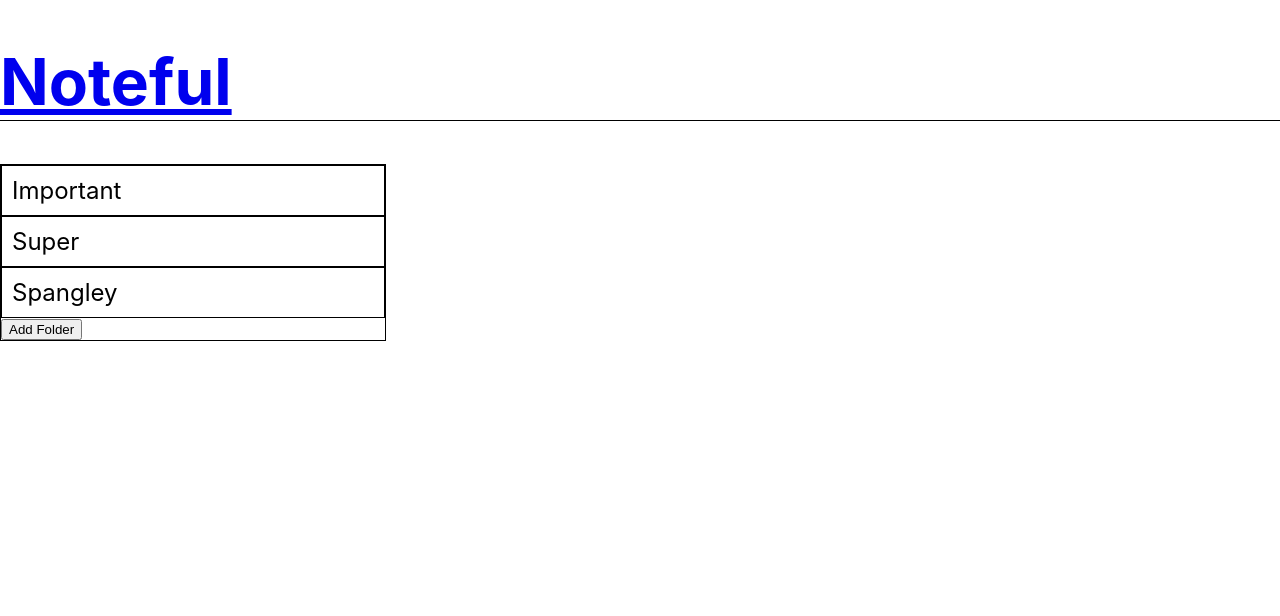
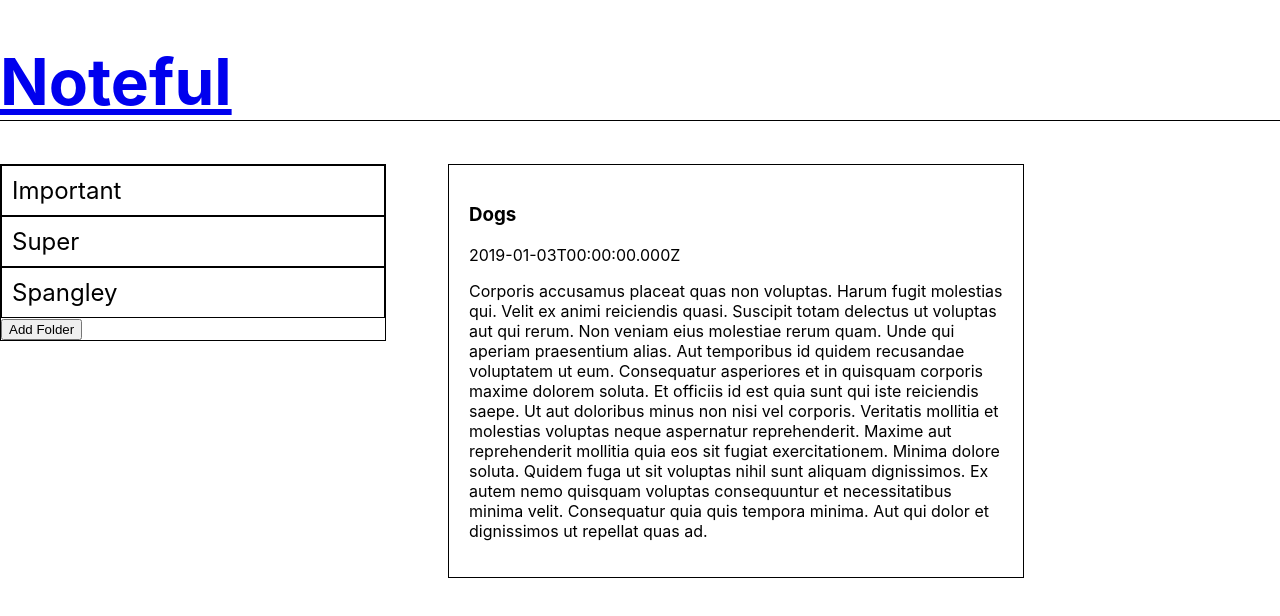
Before and after one commit to thinkful-ei-narwhal/noteful-context-Joseph-Kevin, a React (Create React App) app: page /note/cbc787a0-ffaf-11e8-8eb2-f2801f1b9fd1 in a window 1280 px wide. Shown: the top 616 px of the page. Built offline with nearby package versions, Linux system fonts and the light colour scheme.

Commit message:
inital commit for context assignment

```diff
--- a/src/App.css
+++ b/src/App.css
@@ -1,3 +1,7 @@
-.note-items {
+.note-item {
   margin-left: 35%;
+  margin-right: 20%;
+  border: 1px solid black;
+  margin-bottom: 30px;
+  padding: 20px;
 }
--- a/src/App.js
+++ b/src/App.js
@@ -3,7 +3,7 @@ import { Route, Switch } from 'react-router-dom';
 import './App.css';
 import Main from './components/Main';
 import FolderList from './components/FolderList';
-import Note from './components/Note';
+import ExpandedNote from './components/ExpandedNote';
 import Header from './components/constants/Header';
 import Sidebar from './components/constants/Sidebar';
 
@@ -128,8 +128,12 @@ export default class App extends React.Component {
     }
   }
 
+
+
   render() {
+
     return (
+
       <div className="App">
         <Header />
         <Sidebar state={this.state}/>
@@ -143,8 +147,12 @@ export default class App extends React.Component {
             render={(props) => <FolderList {...props}  state={this.state} />}
           />
           <Route
-            exact path='/note'
-            component={Note}
+            exact path='/note/:id'
+            render={(props) => <ExpandedNote {...props} state={this.state} />}
+          />
+          <Route
+          exact path='/folders/note/:id'
+          render={(props) => <ExpandedNote {...props} state={this.state} />}
           />
         </Switch>
       </div>
```
Also changed, not shown: src/components/constants/StateContext.js (added).
